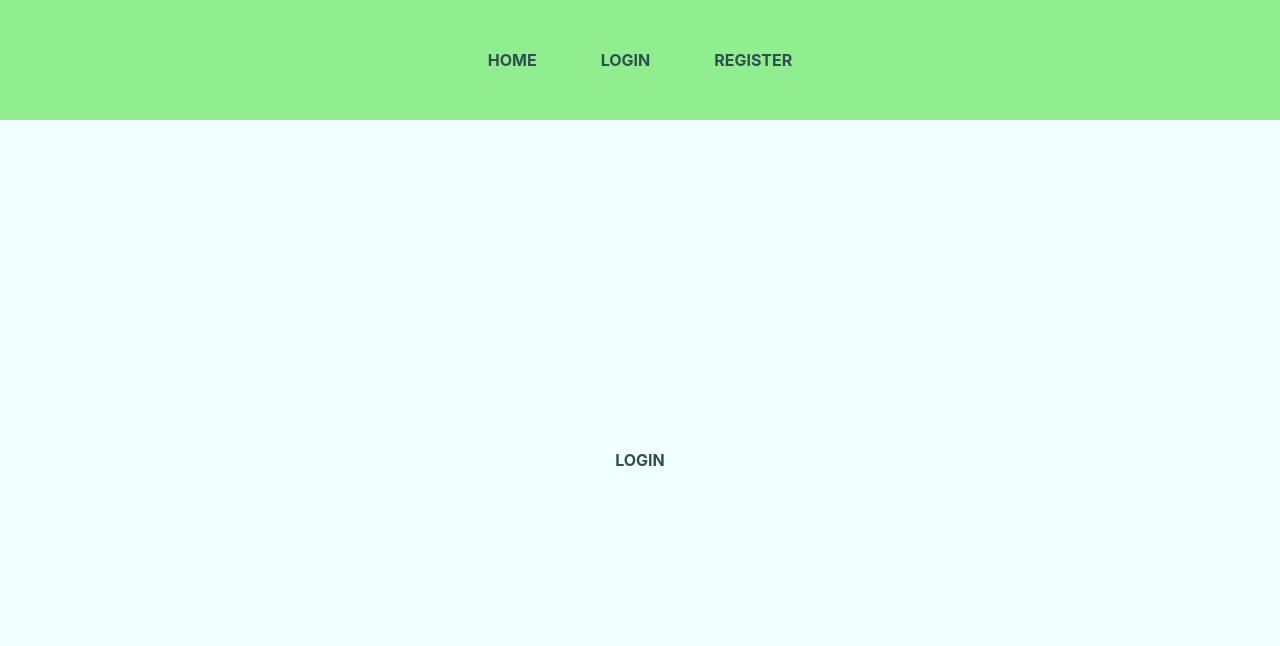
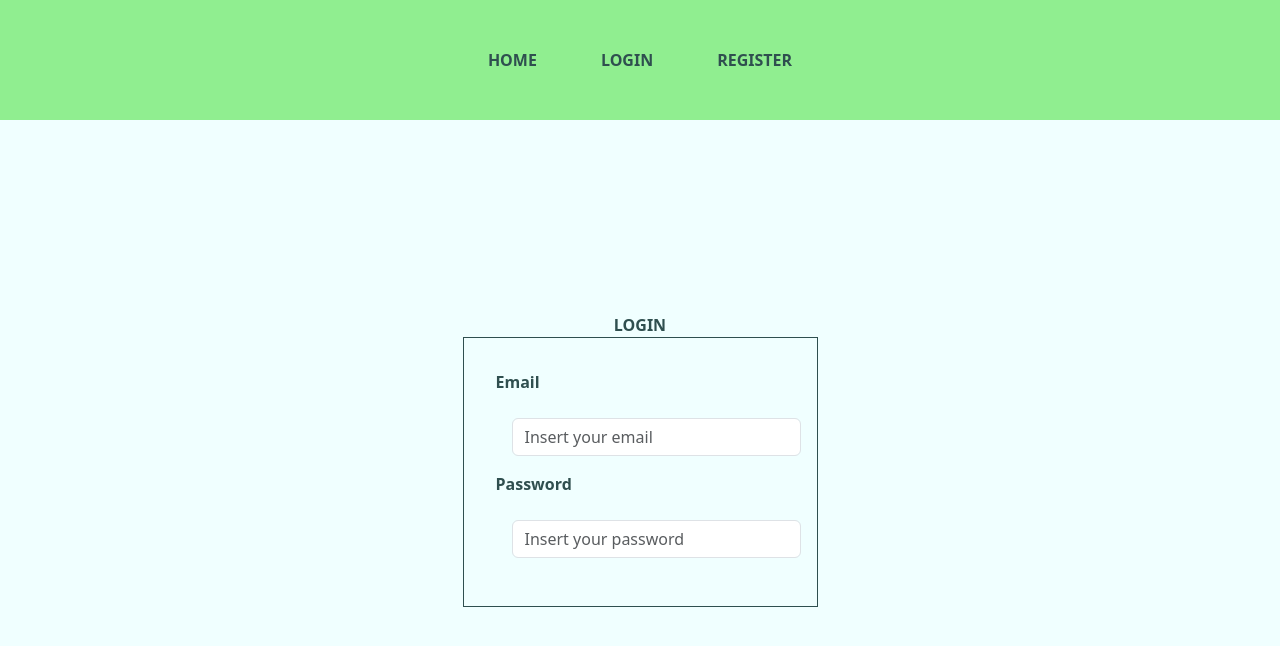
Before and after one commit to ansualo/proyecto5-frontendClinicaDental, a React (Vite) app: page /login in a window 1280 px wide. Shown: the top 646 px of the page. Built offline with nearby package versions, Linux system fonts and the light colour scheme.

Commit message:
feat: create inputForm and add it to Login

```diff
--- a/package.json
+++ b/package.json
@@ -10,7 +10,9 @@
     "preview": "vite preview"
   },
   "dependencies": {
+    "bootstrap": "^5.3.0",
     "react": "^18.2.0",
+    "react-bootstrap": "^2.7.4",
     "react-dom": "^18.2.0",
     "react-router-dom": "^6.13.0"
   },
--- a/src/App.jsx
+++ b/src/App.jsx
@@ -1,6 +1,7 @@
 import './App.css'
 import { Header } from './common/Header/Header'
 import { Body } from './pages/Body/Body'
+import 'bootstrap/dist/css/bootstrap.min.css';
 
 function App() {
   return (
--- /dev/null
+++ b/src/common/InputForm/InputForm.css
@@ -0,0 +1,9 @@
+.inputDesign{
+    margin: 1em;
+}
+
+.formDesign{
+    border: 0.1em solid darkslategray;
+    padding: 2em;
+    text-align: start;
+}
--- /dev/null
+++ b/src/common/InputForm/InputForm.jsx
@@ -0,0 +1,21 @@
+import React from "react";
+import './InputForm.css';
+import Form from 'react-bootstrap/Form';
+
+export const InputForm = ({ label, name, type, placeholder, functionHandler }) => {
+
+    return (
+        <Form>
+        <Form.Group>
+          <Form.Label >{label}</Form.Label>
+          <Form.Control
+            className="inputDesign"
+            name={name}
+            type={type}
+            placeholder={placeholder}
+            onChange={(e)=>functionHandler(e)}
+          />
+        </Form.Group>
+      </Form>
+    )
+}
--- a/src/pages/Login/Login.jsx
+++ b/src/pages/Login/Login.jsx
@@ -1,9 +1,40 @@
-import React from 'react'
+import React, { useState } from 'react'
 import './Login.css'
+import { InputForm } from '../../common/InputForm/InputForm'
 
 export const Login = () => {
 
+    const [inputInfo, setInputInfo] = useState({
+        email:"",
+        password:""
+    })
+
+    const InputHandler = (e) => {
+        setInputInfo((prevState) => ({
+            ...prevState,
+            [e.target.name]: e.target.value
+        }))
+    }
+
     return(
-        <div class="loginDesign">LOGIN</div>
+        <div class="loginDesign">LOGIN
+            <div className="formDesign">
+                <InputForm
+                    label= {"Email"}
+                    name={"email"}
+                    type={"email"}
+                    placeholder={"Insert your email"}
+                    functionHandler={InputHandler}
+                />
+                <InputForm
+                    label= {"Password"}
+                    name={"password"}
+                    type={"password"}
+                    placeholder={"Insert your password"}
+                    functionHandler={InputHandler}
+                />
+            </div>
+
+        </div>
     )
 }
```
Also changed, not shown: 1 other file (tests, documents, lock files or other folders).
